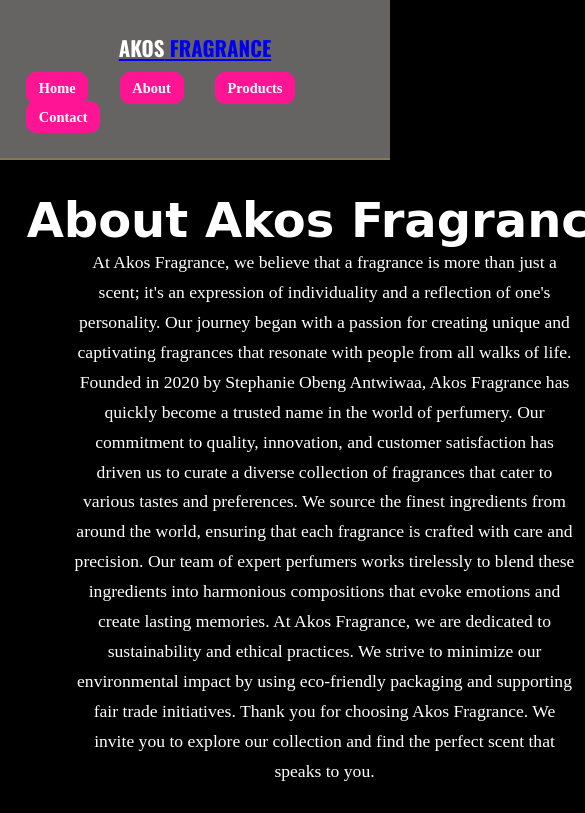
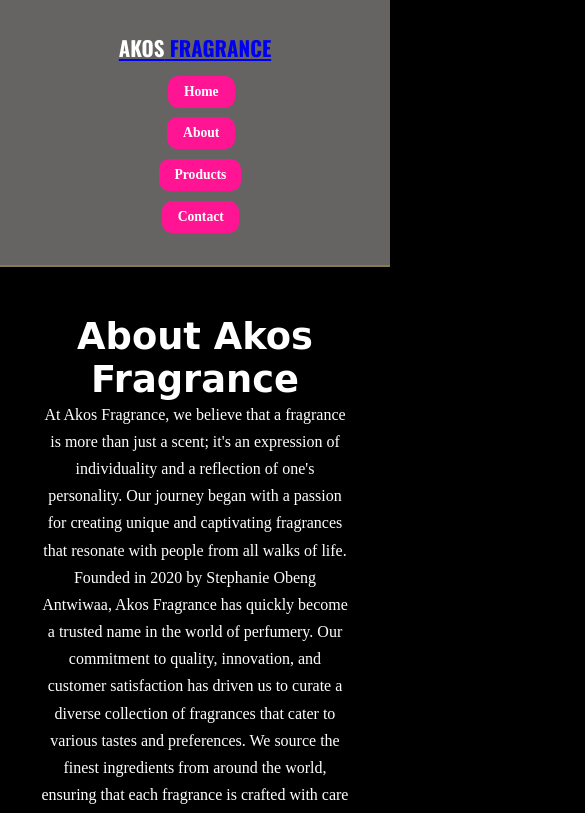
Before and after one commit to Ant-1479/wdd131, a plain HTML site: page Project/about.html in a window 390 px wide. Shown: the top 813 px of the page, 585 px wide, since content can reach past the window. Drawn offline with nearby package versions, Linux system fonts and the light colour scheme; a script that the page names is missing.

Commit message:
modified:   Project/styles.css #

```diff
--- a/Project/styles.css
+++ b/Project/styles.css
@@ -438,9 +438,6 @@
 }
 .thumb:hover {border-color:black;}
 
-/* =========================================
-   RESPONSIVENESS — Add at bottom of CSS
-=========================================*/
 
 /* Large Tablets / Small Laptops */
 @media (max-width: 1024px) {
@@ -682,3 +679,69 @@
 
   .thumb { width: 100%; }
 }
+
+/* ===============================
+   FIX NAVIGATION ON MOBILE
+=============================== */
+@media (max-width: 768px){
+
+    /* Turn Nav Into Stack */
+    .main-nav ul{
+        flex-direction: column;
+        align-items: center;
+        width: 100%;
+        gap: 0.6rem;
+    }
+
+    .main-nav a{
+        display: block;
+        width: 90%;
+        text-align: center;
+        padding: 0.7rem;
+        font-size: 1rem;
+    }
+
+    .nav-row{
+        flex-direction: column;
+        gap: 0.8rem;
+    }
+}
+
+
+
+
+@media (max-width: 768px){
+
+    .about{
+        grid-template-columns: 1fr;   /* forces single column */
+        text-align: center;
+        padding: 3rem 6%;
+    }
+
+    .about img{
+        width: 90%;
+        margin: auto;
+    }
+
+    .about p{
+        margin: 0 auto;
+        width: 90%;
+        font-size: 1rem;
+    }
+}
+
+
+/* SMALLER SCREENS - 480px and below */
+@media (max-width: 480px){
+
+    /* About heading resize */
+    .about h1{
+        font-size: 2.3rem;
+    }
+
+    /* Nav text smaller */
+    .main-nav a{
+        font-size: .85rem;
+        padding: .5rem .6rem;
+    }
+}
```
